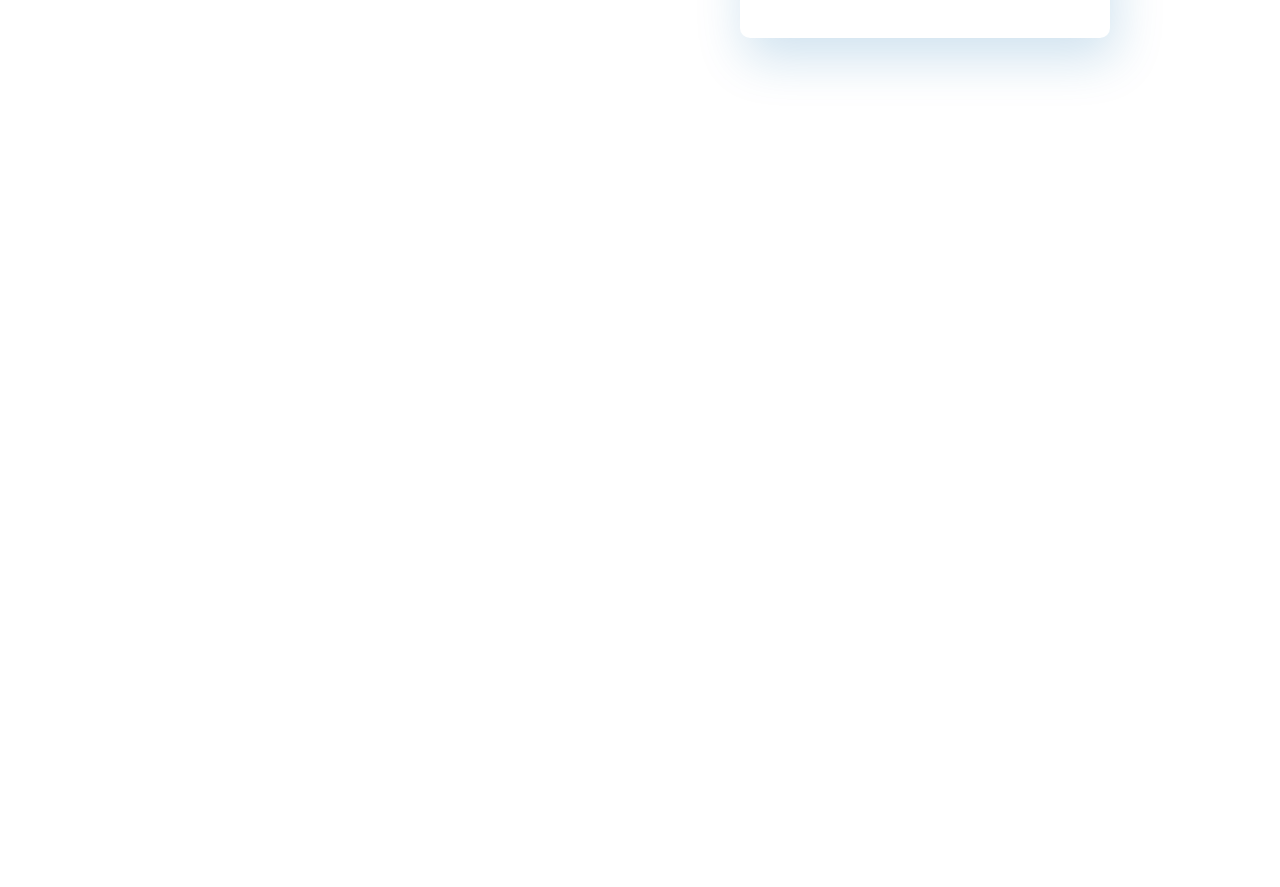
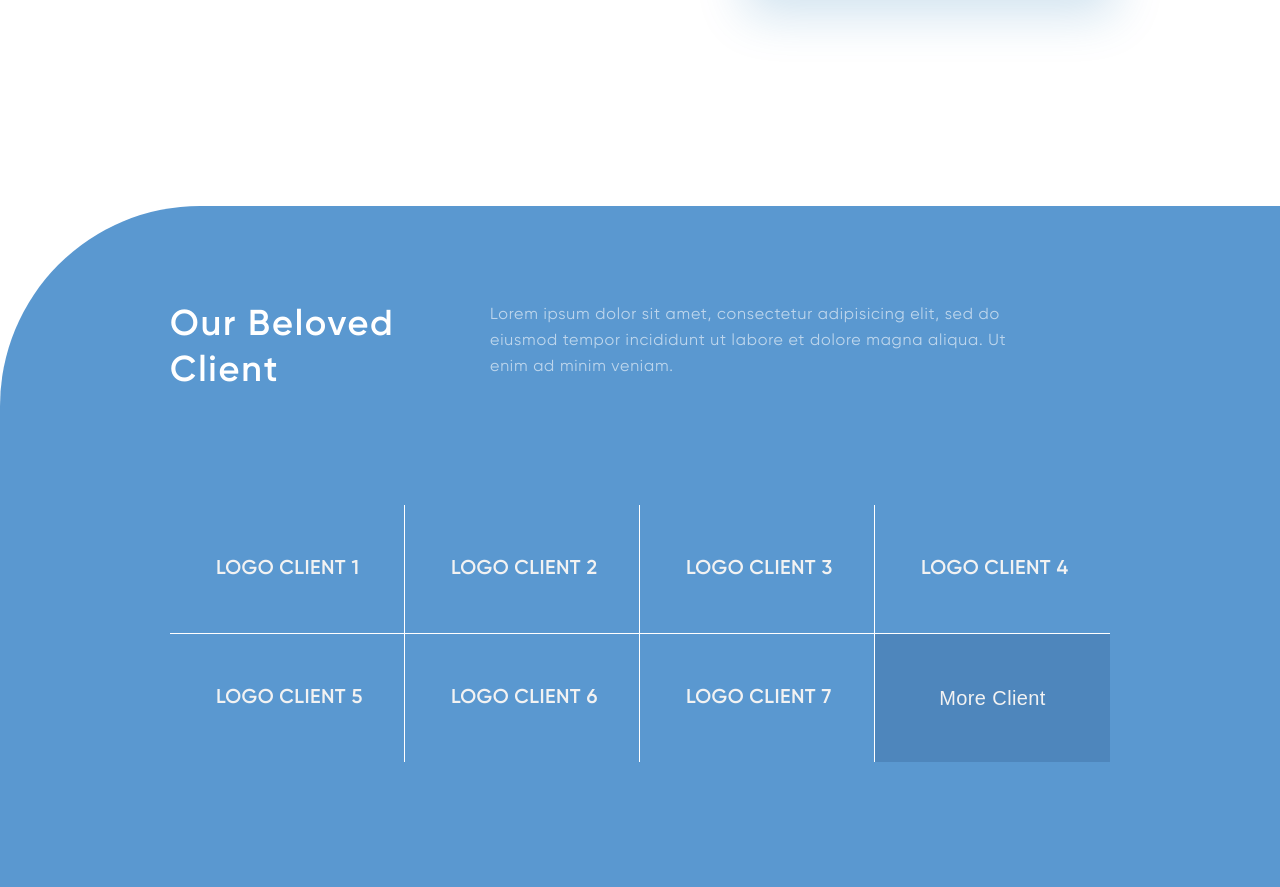
Before and after one commit to hramtsov13/de-landingpage, a website: page app/index.html in a window 1280 px wide. Shown: the part 2164-3051 px from the top of the page. Before the commit the page ends 2414 px from the top, so only its background shows below. Drawn offline with Linux system fonts and the light colour scheme.

Commit message:
client block

```diff
--- a/app/index.html
+++ b/app/index.html
@@ -4,7 +4,7 @@
     <meta charset="UTF-8" />
     <meta name="viewport" content="width=device-width, initial-scale=1.0" />
     <meta http-equiv="X-UA-Compatible" content="ie=edge" />
-    <title>Landie</title>
+    <title>Automation tool</title>
     <link rel="stylesheet" href="./css/style.min.css" />
   </head>
 
@@ -86,5 +86,44 @@
         </div>
       </div>
     </section>
+    <section class="fb">
+      <div class="wrapper">
+        <div class="feedback">
+          <div class="feedback__info">
+            <h2 class="info__header">Our Beloved Client</h2>
+            <p class="info__description">
+              Lorem ipsum dolor sit amet, consectetur adipisicing elit, sed do eiusmod tempor incididunt ut labore et dolore magna
+              aliqua. Ut enim ad minim veniam.
+            </p>
+          </div>
+          <div class="feedback__client">
+            <div class="client__box">
+              <span>LOGO CLIENT 1</span>
+            </div>
+            <div class="client__box">
+              <span>LOGO CLIENT 2</span>
+            </div>
+            <div class="client__box">
+              <span>LOGO CLIENT 3</span>
+            </div>
+            <div class="client__box">
+              <span>LOGO CLIENT 4</span>
+            </div>
+            <div class="client__box">
+              <span>LOGO CLIENT 5</span>
+            </div>
+            <div class="client__box">
+              <span>LOGO CLIENT 6</span>
+            </div>
+            <div class="client__box">
+              <span>LOGO CLIENT 7</span>
+            </div>
+            <div class="client__box">
+              <button>More Client</button>
+            </div>
+          </div>
+        </div>
+      </div>
+    </section>
   </body>
 </html>
--- a/app/sass/style.sass
+++ b/app/sass/style.sass
@@ -51,6 +51,7 @@ $primary-color: #1F3F68
     height: 32px
 
   .burger__button
+    cursor: pointer
     width: 24px
     height: 16px
 
@@ -104,20 +105,25 @@ $primary-color: #1F3F68
 
   .offer__right .offer__card:first-child
     margin-bottom: 100px
+    position: relative
+    .card__image
+      position: absolute
+      top: -1.5rem
+    .card__description
+      padding-top: 218px
 
   .offer__card
     display: flex
     flex-direction: column
     justify-content: center
-    align-items: flex-start
+    align-items: center
     margin-left: 100px
-    padding: 46px
+    padding: 48px
     background: #FFFFFF
     box-shadow: 5px 20px 50px rgba(16, 112, 177, 0.2)
     border-radius: 10px
 
     .card__image
-      margin-left: 1.625rem
       margin-bottom: 3.5rem
 
     .card__description
@@ -157,6 +163,65 @@ $primary-color: #1F3F68
         &:hover
           color: #3179b8
 
+.fb
+  background: #5A98D0
+  border-radius: 200px 0px 0px 0px
+
+  .feedback
+    padding: 96px 0 125px
+    .feedback__info
+      display: flex
+      margin-bottom: 6.9375rem
+      .info__header
+        margin-right: 87px
+        color: #FFFFFF
+        font-weight: 500
+        font-size: 2.25rem
+        line-height: 2.875rem
+        letter-spacing: 0.05em
+      .info__description
+        margin-right: 80px
+        max-width: 540px
+        color: #FFFFFF
+        opacity: 0.6
+        line-height: 1.625rem
+        letter-spacing: 0.05em
+
+    .feedback__client
+      display: flex
+      justify-content: flex-start
+      align-items: center
+      width: 100%
+      flex-wrap: wrap
+      .client__box
+        white-space: nowrap
+        width: 25%
+        border-right: 1px solid #ffffff
+        padding: 41px 46px
+        &:nth-child(-n+4)
+          border-bottom: 1px solid #ffffff
+        &:nth-child(4n)
+          border-right: none
+        &:last-child
+          text-align: center
+          background: rgba(31,63,104, 0.2)
+          button
+            cursor: pointer
+            border: none
+            background: transparent
+            font-weight: 500
+            &:hover
+              transition: 0.5s
+              transform: scale(1.05)
+
+        span,
+        button
+          font-size: 1.25rem
+          line-height: 2.875rem
+          letter-spacing: 0.02em
+          color: #F2F2F2
+          font-weight: 500
+
 @font-face
   font-family: Gilroy
   font-style: bold
```
Also changed, not shown: app/css/style.min.css.
